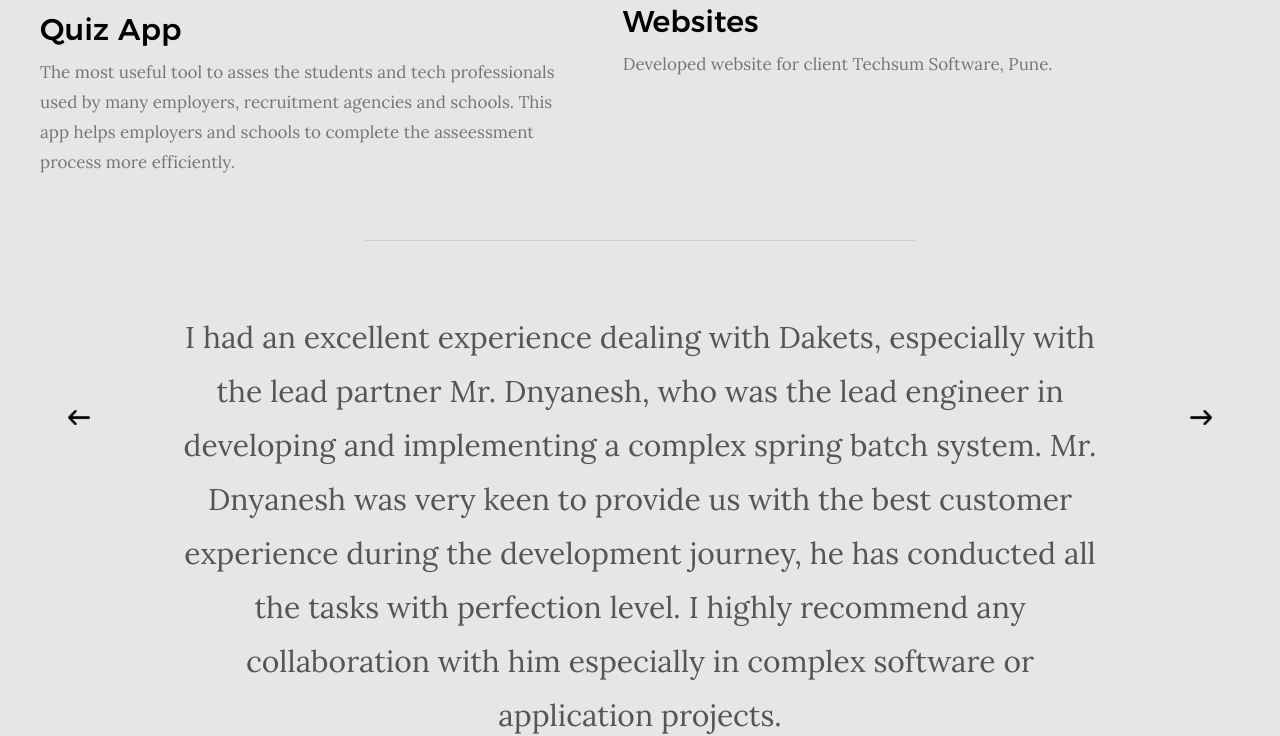
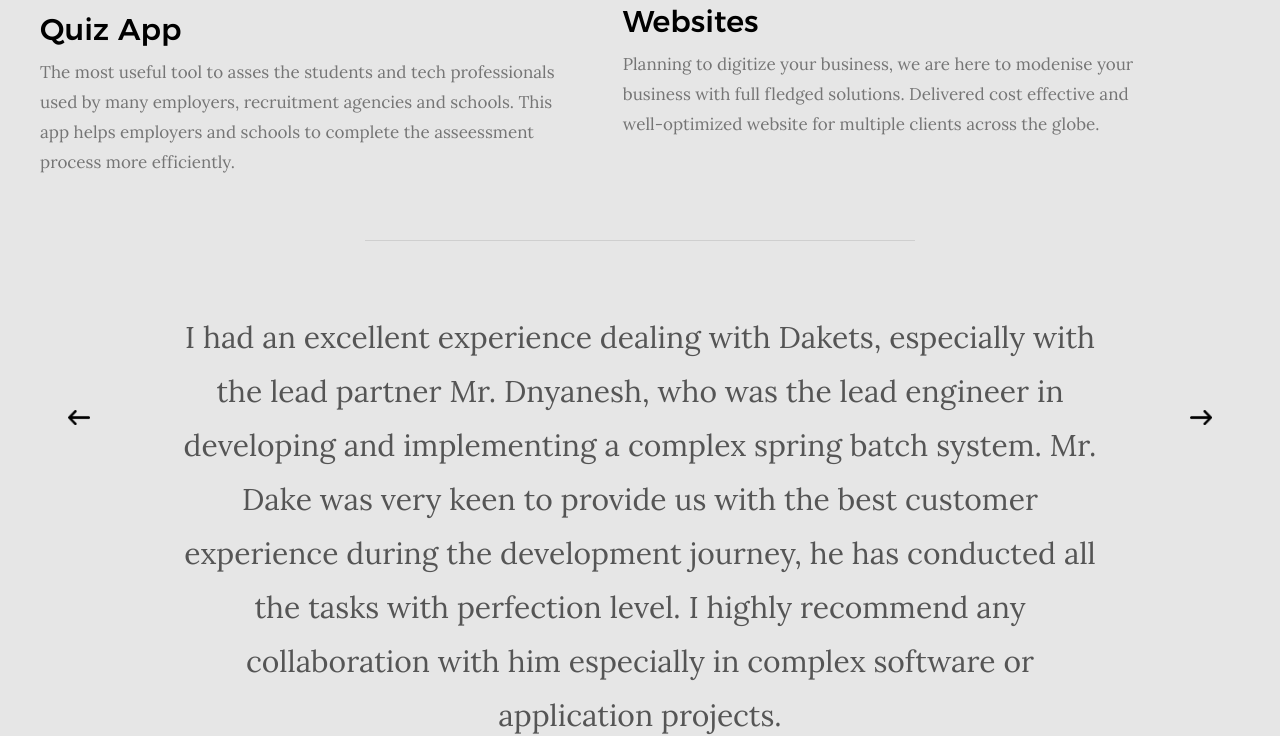
Before and after one commit to dnyaneshwardake/dakets.com, a plain HTML site: page index.html in a window 1280 px wide. Shown: the part 3118-3854 px from the top of the page. Drawn offline with Linux system fonts and the light colour scheme; files whose address does not match are found by name.

Commit message:
Upated website description

```diff
--- a/index.html
+++ b/index.html
@@ -395,9 +395,10 @@ function submitReachUs() {
                             </div>
                             <div class="service-text">
                                 <h3 class="h2" style="margin-top: 5px; margin-bottom: 7px;">Websites</h3>
-                                <p style="margin-bottom: 10px;">Developed website for client Techsum Software, Pune.<p>
+                                <p style="margin-bottom: 10px;">Planning to digitize your business, we are here to modenise your business with full fledged solutions.
+								Delivered cost effective and well-optimized website for multiple clients across the globe.</p>
 
-                                </p>
+
                             </div>
                            <!-- <div style="margin-top: 15px;">
                                 <div
@@ -442,7 +443,7 @@ function submitReachUs() {
                                 especially with the lead partner Mr. Dnyanesh, who was
                                 the lead engineer in developing and implementing a
                                 complex spring batch system. Mr.
-                                Dnyanesh was very keen to provide us with the best customer
+                                Dake was very keen to provide us with the best customer
                                 experience during the development journey, he has
                                 conducted all the tasks with perfection level. I highly
                                 recommend any collaboration with him especially in
@@ -623,7 +624,7 @@ function submitReachUs() {
 
             <div class="col-twelve">
                 <div class="copyright">
-                    <span>© Copyright Dakets India 2020</span>
+                    <span>© Copyright Dakets 2020</span>
                 </div>
 
                 <div class="go-top">
```
